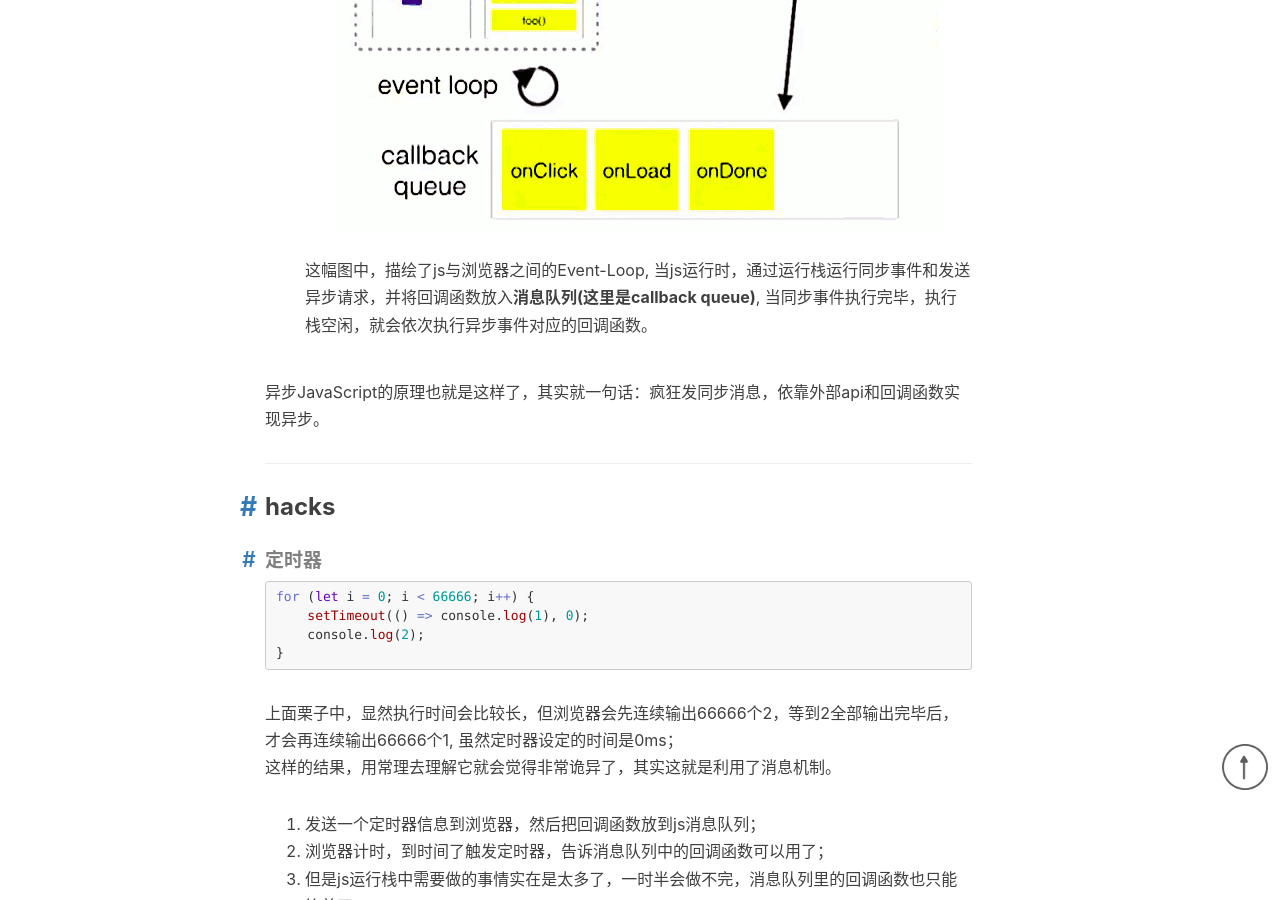
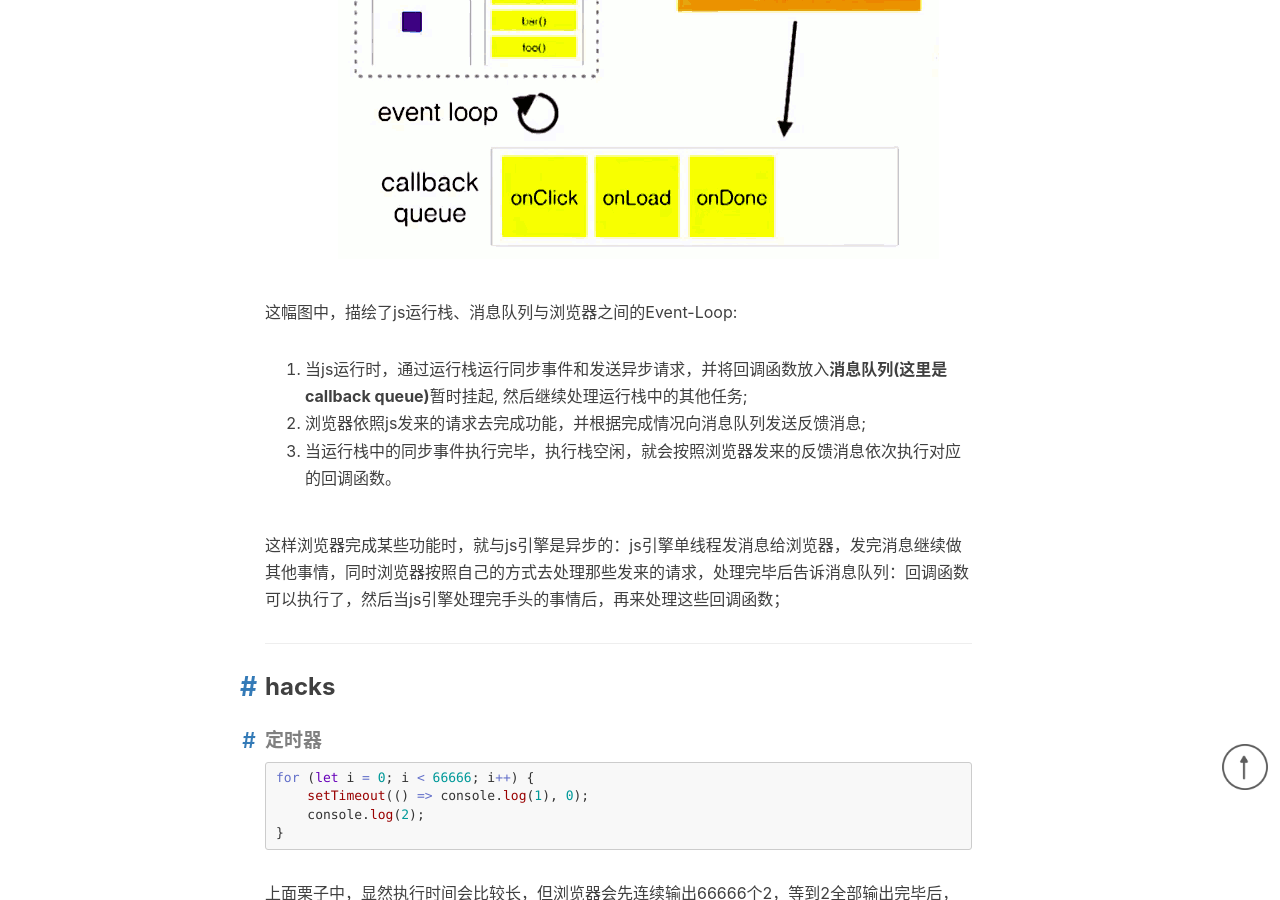
Before and after one commit to AllocatorXy/AllocatorXy.github.io, a Jekyll site: the page built from _posts/2017-03-15-js-async.markdown, in a window 1280 px wide and 900 px high, scrolled down 2175 px. Built offline with Jekyll 4.4.1, drawn with Linux system fonts in a browser that asks for light colours; comment, search, counter and statistics services are not loaded; some of the changed text lies outside the part shown.

Commit message:
reviced last posted

````diff
--- a/_posts/2017-03-15-js-async.markdown
+++ b/_posts/2017-03-15-js-async.markdown
@@ -34,9 +34,10 @@ alert('end'); // 永远都不会被执行
 于是异步JavaScript就应运而生了。
 
 #### 事件驱动(Event-Driven)
-要理解异步js，首先需要了解一下**<a href="https://zh.wikipedia.org/zh-cn/%E4%BA%8B%E4%BB%B6%E9%A9%85%E5%8B%95%E7%A8%8B%E5%BC%8F%E8%A8%AD%E8%A8%88">事件驱动模型</a>**:
-- 主线程正在执行任务形成一个栈，这个**执行栈**里存储正在执行的任务；
-- 一个线程拥有一个**消息队列**，消息队列中**存储某些暂时挂起的任务**；
+要理解异步js，首先需要了解一下**<a href="https://zh.wikipedia.org/zh-cn/%E4%BA%8B%E4%BB%B6%E9%A9%85%E5%8B%95%E7%A8%8B%E5%BC%8F%E8%A8%AD%E8%A8%88">事件驱动模型</a>**;<br />
+一般一个事件驱动的程序是这样的:
+- 每个线程正在执行任务形成一个栈，这个**执行栈**就是正在执行的任务队列；
+- 程序至少拥有一个**消息队列**，消息队列中**存储某些暂时挂起的任务**；
 - 仅当线程的执行栈**空闲**且满足某些条件时，消息队列中的事件会被依次执行(消息队列是先进先出结构)；
 
 ##### 事件循环(Event-Loop)
@@ -47,12 +48,17 @@ alert('end'); // 永远都不会被执行
 1. 同步事件，它们被直接加入执行栈中并完整执行；<br />
 2. 异步事件，它们被加入执行栈中，第一步运行通过调用某些外部环境(比如浏览器)的接口来发送请求，并将回调函数放到消息队列中，一旦回调函数满足要求，且执行栈空闲，则回调函数被放入执行栈中运行，整个异步操作完成，这一系列操作是不断循环的，所以被称为**事件循环(Event-Loop)**;
 <img src="/img/in-post/event/event-loop.png" alt="" />
-这幅图中，描绘了js与浏览器之间的Event-Loop, 当js运行时，通过运行栈运行同步事件和发送异步请求，并将回调函数放入**消息队列(这里是callback queue)**, 当同步事件执行完毕，执行栈空闲，就会依次执行异步事件对应的回调函数。
 
-异步JavaScript的原理也就是这样了，其实就一句话：疯狂发同步消息，依靠外部api和回调函数实现异步。
+这幅图中，描绘了js运行栈、消息队列与浏览器之间的Event-Loop:
+1. 当js运行时，通过运行栈运行同步事件和发送异步请求，并将回调函数放入**消息队列(这里是callback queue)**暂时挂起, 然后继续处理运行栈中的其他任务;
+2. 浏览器依照js发来的请求去完成功能，并根据完成情况向消息队列发送反馈消息;
+3. 当运行栈中的同步事件执行完毕，执行栈空闲，就会按照浏览器发来的反馈消息依次执行对应的回调函数。
+
+这样浏览器完成某些功能时，就与js引擎是异步的：js引擎单线程发消息给浏览器，发完消息继续做其他事情，同时浏览器按照自己的方式去处理那些发来的请求，处理完毕后告诉消息队列：回调函数可以执行了，然后当js引擎处理完手头的事情后，再来处理这些回调函数；
 <hr />
 
 ### hacks
+
 ##### 定时器
 ```js
 for (let i = 0; i < 66666; i++) {
````
